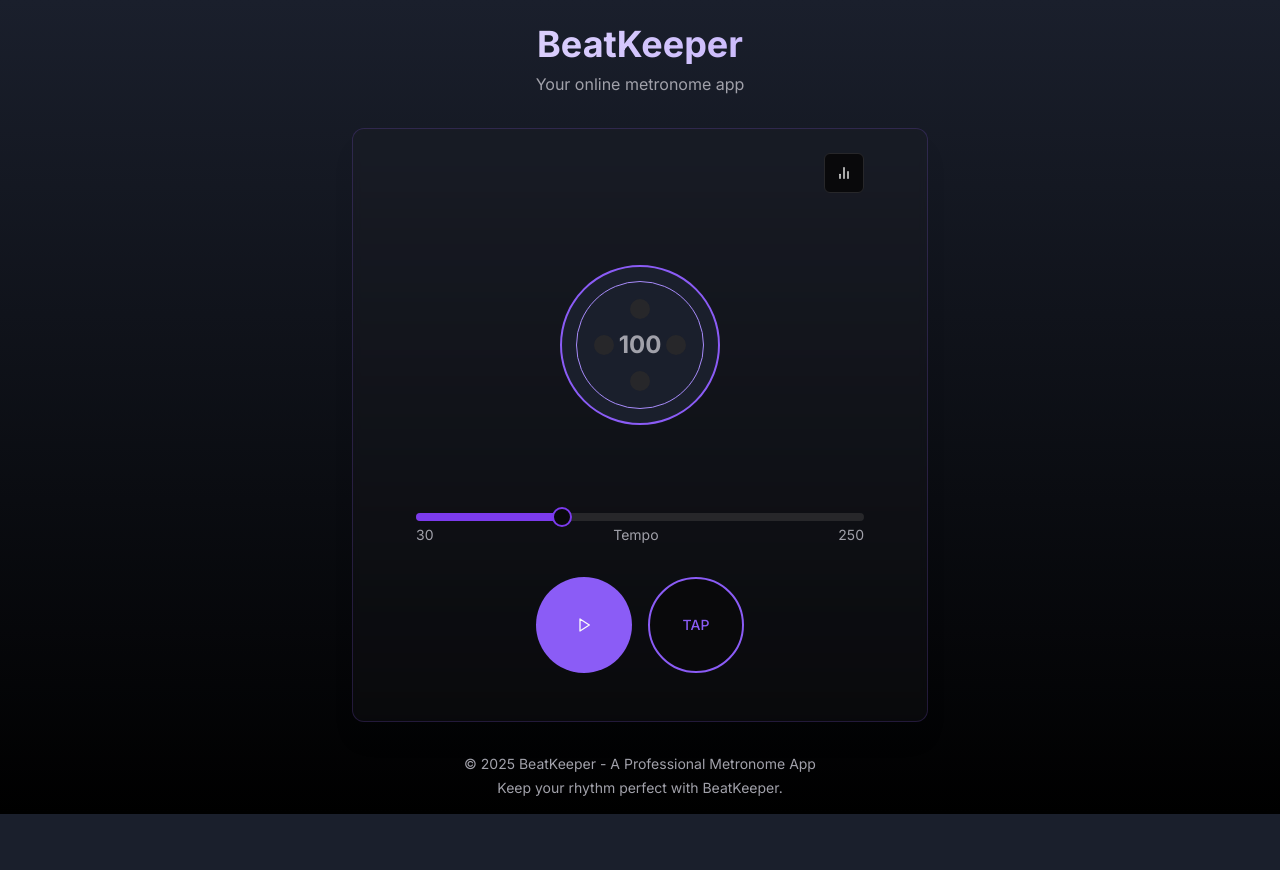
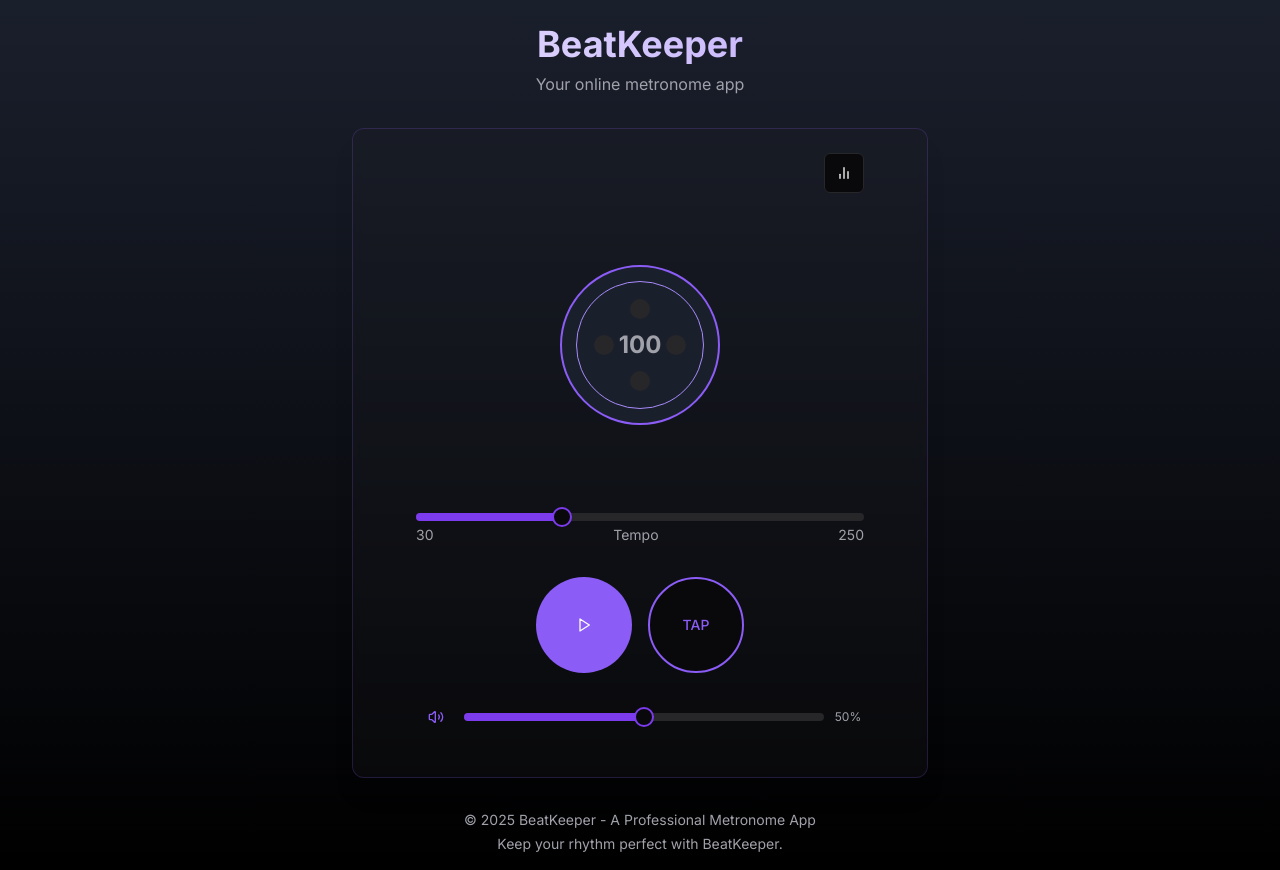
Before and after one commit to ivmos/beatkeeper-harmony-tuner, a React (Vite) app: page / in a window 1280 px wide. Before the commit the page ends 814 px from the top, so only its background shows below. Built offline with nearby package versions, Linux system fonts and the light colour scheme.

Commit message:
Add volume control
Implement volume control functionality.

```diff
--- a/src/components/MetronomeControl.tsx
+++ b/src/components/MetronomeControl.tsx
@@ -2,17 +2,20 @@
 import React, { useState, useRef, useEffect } from 'react';
 import { Button } from "@/components/ui/button";
 import { Slider } from "@/components/ui/slider";
-import { Play, Pause } from "lucide-react";
+import { Play, Pause, Volume2, VolumeX } from "lucide-react";
 import { useToast } from "@/hooks/use-toast";
 import MetronomePendulum from './MetronomePendulum';
 import TapTempo from './TapTempo';
 import MetronomeStats from './MetronomeStats';
+import VolumeControl from './VolumeControl';
 import { startSession, endCurrentSession } from '@/utils/statsUtils';
 
 const MetronomeControl: React.FC = () => {
   const [bpm, setBpm] = useState(100);
   const [isPlaying, setIsPlaying] = useState(false);
   const [currentBeat, setCurrentBeat] = useState(0);
+  const [volume, setVolume] = useState(0.5); // Default volume at 50%
+  const [isMuted, setIsMuted] = useState(false);
   const intervalRef = useRef<number | null>(null);
   const audioContext = useRef<AudioContext | null>(null);
   const nextNoteTimeRef = useRef<number>(0);
@@ -59,7 +62,9 @@ const MetronomeControl: React.FC = () => {
     // Use different frequencies for accented beats
     oscillator.frequency.value = currentBeat === 0 ? 1000 : 800;
 
-    gainNode.gain.value = 0.5;
+    // Apply volume (considering mute state)
+    const effectiveVolume = isMuted ? 0 : volume;
+    gainNode.gain.value = effectiveVolume;
     gainNode.gain.exponentialRampToValueAtTime(0.001, time + 0.05);
 
     oscillator.start(time);
@@ -142,6 +147,19 @@ const MetronomeControl: React.FC = () => {
     }
   };
 
+  // Handle volume change
+  const handleVolumeChange = (value: number) => {
+    setVolume(value);
+    if (isMuted && value > 0) {
+      setIsMuted(false);
+    }
+  };
+
+  // Toggle mute
+  const toggleMute = () => {
+    setIsMuted(!isMuted);
+  };
+
   // Update BPM from tap tempo component
   const updateBpmFromTap = (newBpm: number) => {
     setBpm(newBpm);
@@ -194,6 +212,13 @@ const MetronomeControl: React.FC = () => {
 
         <TapTempo updateBpm={updateBpmFromTap} />
       </div>
+
+      <VolumeControl
+        volume={volume}
+        isMuted={isMuted}
+        onVolumeChange={handleVolumeChange}
+        onToggleMute={toggleMute}
+      />
     </div>
   );
 };
--- /dev/null
+++ b/src/components/VolumeControl.tsx
@@ -0,0 +1,51 @@
+
+import React from 'react';
+import { Slider } from "@/components/ui/slider";
+import { Button } from "@/components/ui/button";
+import { Volume2, VolumeX } from "lucide-react";
+
+interface VolumeControlProps {
+  volume: number;
+  isMuted: boolean;
+  onVolumeChange: (value: number) => void;
+  onToggleMute: () => void;
+}
+
+const VolumeControl: React.FC<VolumeControlProps> = ({
+  volume,
+  isMuted,
+  onVolumeChange,
+  onToggleMute
+}) => {
+  const handleVolumeChange = (value: number[]) => {
+    onVolumeChange(value[0]);
+  };
+
+  return (
+    <div className="w-full flex items-center gap-2 mb-4">
+      <Button
+        variant="ghost"
+        size="icon"
+        onClick={onToggleMute}
+        className="text-metro-purple hover:text-metro-light-purple"
+      >
+        {isMuted ? <VolumeX size={24} /> : <Volume2 size={24} />}
+      </Button>
+
+      <Slider
+        value={[isMuted ? 0 : volume]}
+        min={0}
+        max={1}
+        step={0.01}
+        onValueChange={(values) => handleVolumeChange(values)}
+        className="flex-1"
+      />
+
+      <span className="text-xs text-muted-foreground w-8 text-center">
+        {Math.round(isMuted ? 0 : volume * 100)}%
+      </span>
+    </div>
+  );
+};
+
+export default VolumeControl;
```
